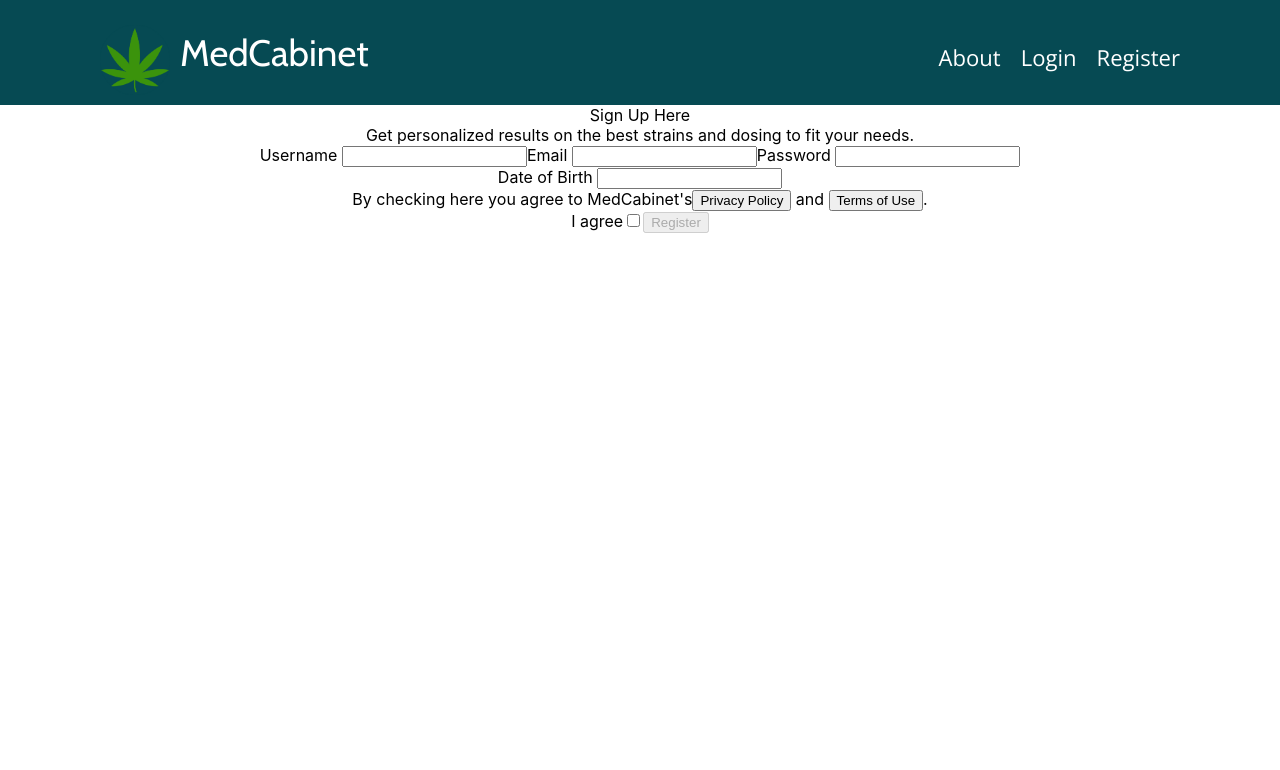
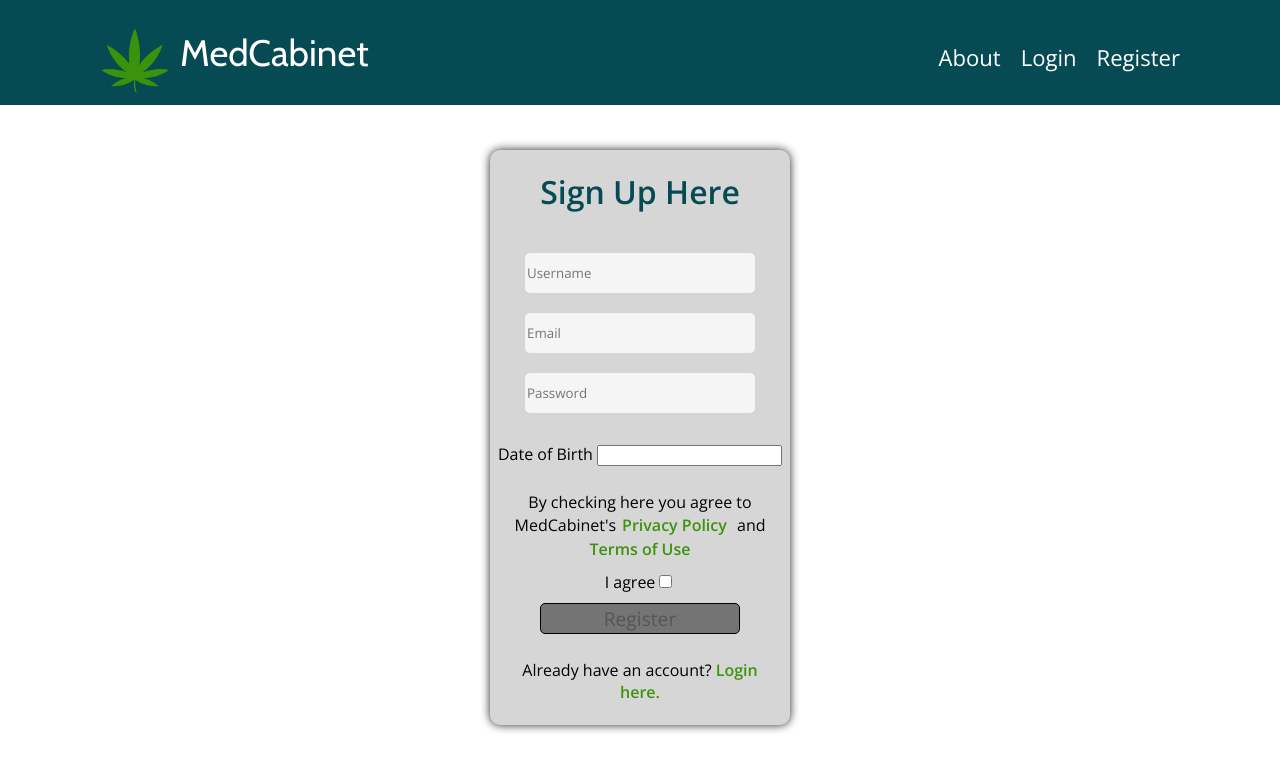
Before and after one commit to bwft-med-cabinet-3/React-1, a React (Create React App) app: page /register in a window 1280 px wide. Shown: the top 770 px of the page. Built offline with nearby package versions, Linux system fonts and the light colour scheme; no server answers.

Commit message:
Route completed

```diff
--- a/package.json
+++ b/package.json
@@ -3,6 +3,9 @@
   "version": "0.1.0",
   "private": true,
   "dependencies": {
+    "@fortawesome/fontawesome-svg-core": "^1.2.30",
+    "@fortawesome/free-solid-svg-icons": "^5.14.0",
+    "@fortawesome/react-fontawesome": "^0.1.11",
     "@testing-library/jest-dom": "^4.2.4",
     "@testing-library/react": "^9.5.0",
     "@testing-library/user-event": "^7.2.1",
--- a/src/components/App.js
+++ b/src/components/App.js
@@ -1,11 +1,15 @@
-import React from "react";
+import React, {useState} from "react";
 import "./App.css";
 import About from "./About";
 import Login from "./Login";
 import Register from "./Register";
 import { Link, Route, Switch } from "react-router-dom";
+import Profile from "./Profile";
+import NewProfile from "./NewProfile";
 
 function App() {
+const [userData, setUserData] = useState(null)
+
   return (
     <div className="App">
       <header className="App-header">
@@ -26,10 +30,16 @@ function App() {
           <About />
         </Route>
         <Route exact path="/login">
-          <Login />
+          <Login setUserData={setUserData} />
         </Route>
         <Route exact path="/register">
-          <Register />
+          <Register setUserData={setUserData} />
+        </Route>
+        <Route exact path="/profile">
+          <Profile userData={userData} />
+        </Route>
+        <Route exact path="/new-profile">
+          <NewProfile userData={userData} />
         </Route>
       </Switch>
     </div>
--- a/src/components/Login.js
+++ b/src/components/Login.js
@@ -3,7 +3,9 @@ import axios from "axios";
 import * as yup from "yup";
 import loginSchema from "./validation/loginSchema";
 import styled from "styled-components";
-import { NavLink } from "react-router-dom";
+import { NavLink, useHistory } from "react-router-dom";
+import { FontAwesomeIcon } from '@fortawesome/react-fontawesome';
+import { f2bd } from '@fortawesome/free-solid-svg-icons';
 
 const FormContainer = styled.form `
     display: flex;
@@ -13,9 +15,9 @@ const FormContainer = styled.form `
     width: 300px;
     margin: 0 auto;
     margin-top: 80px;
-    height: 400px;
+    height: 500px;
     box-shadow: 0 0 10px #262626;
-    background-color: #B9B9B9;
+    background-color: #D6D6D6;
 
     h2 {
         color: #064A53;
@@ -38,22 +40,41 @@ const InputField = styled.input `
     &:hover {
         border: 3px solid #3D930B;
         background-color: white;
+        box-shadow: 0 0 1vw #3D930B;
 
+    &:focus {
+        border: 3px solid #3D930B;
+        background-color: white;
+        box-shadow: 0 0 1vw #3D930B;
+    }
     }
 `
 
 const StyledButton = styled.button `
     width: 200px;
-    height: 50px;
+    height: 40px;
     font-family: "Open Sans";
     font-size: 1.2em;
-    /* background-color: #3D930B; */
+    background-color: #3D930B;
     border-radius: 5px;
+    border: 1px solid #165F10;
     margin-bottom: 15px;
+    box-shadow: 0 0 1vw #165F10;
+
+    &:disabled {
+        background-color: #737473;
+        border: 1px solid black;
+        box-shadow: none;
+    }
 `
 const StyledRedirect = styled.p `
     font-family: "Open Sans";
+    margin-top: 10px;
+    padding: 0 30px;
 
+`
+const Errors = styled.div `
+    margin-top: 20px;
 `
 
 
@@ -68,23 +89,23 @@ const initialLoginErrors = {
   password: "",
 };
 
-const initialCredentials = [];
 
 //set submit button to disabled
 const disableButton = true;
 
-const Login = () => {
+const Login = ({ setUserData }) => {
+
   const [loginValues, setLoginValues] = useState(initialLoginValues);
-  const [orders, setOrders] = useState(initialCredentials);
   const [disabled, setDisabled] = useState(disableButton);
   const [loginErrors, setLoginErrors] = useState(initialLoginErrors);
+
+  const history = useHistory();
 
   //fetching current users credentials data
   const getCredentials = () => {
     axios
       .get("https://reqres.in/api/users")
       .then((response) => {
-        setOrders(response.data.data);
       })
       .catch((error) => {
         debugger;
@@ -96,14 +117,12 @@ const Login = () => {
     axios
       .post("https://reqres.in/api/users", credentials)
       .then((response) => {
-        setOrders([...orders, response.data]);
+        setUserData(response.data);
+        history.push("/profile");
       })
       .catch((error) => {
         console.log("error", error);
         debugger;
-      })
-      .finally(() => {
-        setLoginValues(initialLoginValues);
       });
   };
 
@@ -133,7 +152,7 @@ const Login = () => {
   //login button functionality
   const handleLogin = () => {
     const loginDetails = {
-      username: loginValues.login.trim(),
+      username: loginValues.username.trim(),
       password: loginValues.password.trim(),
     };
     postCredentials(loginDetails);
@@ -186,10 +205,10 @@ const Login = () => {
       <StyledButton disabled={disabled}>Login</StyledButton>
       <StyledRedirect>Don't have an account? <NavLink to="/register" style={{color: '#3D930B', textDecoration: 'none', fontWeight: '600'}}>Register here.</NavLink></StyledRedirect>
 
-      <div className="errors">
+      <Errors className="errors">
         <div>{loginErrors.username}</div>
         <div>{loginErrors.password}</div>
-      </div>
+      </Errors>
     </FormContainer>
   );
 };
--- /dev/null
+++ b/src/components/NewProfile.js
@@ -0,0 +1,104 @@
+import React from "react";
+import styled from "styled-components";
+import moment from "moment";
+
+const NewDashboardHeader = styled.h2 `
+    margin-top: 50px;
+    font-family: "Open Sans";
+    font-weight: 600;
+    font-size: 3.0em;
+
+`
+
+const NewProfileContainer = styled.div `
+    display: flex;
+    margin-top: 50px;
+    justify-content: space-evenly;
+
+`
+const NewDispensaryDiv = styled.div `
+    width: 40%;
+
+    img {
+        width: 300px;
+        height: auto;
+    }
+
+    h4 {
+        font-family: "Open Sans";
+        font-size: 2.0em;
+        margin-bottom: 25px;
+    }
+`
+const Ailments = styled.div `
+    font-family: "Open Sans";
+    font-size: 1.4em;
+    width: 60%;
+    text-align: left;
+    margin-top: 40px;
+    background-color: #3D930B;
+    color: white;
+    padding: 0 30px;
+    padding-bottom: 50px;
+    margin-left: 20px;
+
+    h4{
+        font-size: 1.7em;
+        margin-bottom: 25px;
+        text-align: center;
+        font-weight: 600;
+
+    }
+`
+
+const NewProfileDetails = styled.div `
+    font-family: "Open Sans";
+    font-size: 1.4em;
+    width: 40%;
+    padding: 0 px;
+    text-align: left;
+
+    h4 {
+        font-family: "Open Sans";
+        font-size: 1.7em;
+        margin-bottom: 25px;
+        text-align: center;
+    }
+
+`
+
+const NewProfile = props => {
+    const { userData } = props
+
+    if (!userData) {
+        return null;
+    }
+
+    return (
+        <div>
+            <NewDashboardHeader>{userData.username}'s Dashboard</NewDashboardHeader>
+            <NewProfileContainer>
+                <NewProfileDetails>
+                    <h4>Profile Info</h4>
+                    <p>Name: Jane Doe</p>
+                    <p>Email: {userData.email}</p>
+                    <p>Birthdate: {userData.birthdate}</p>
+                    <p>Favorite Strains: Grandaddy Purple, Banana OG, Northern Lights</p>
+                    <button>Update Info</button>
+                </NewProfileDetails>
+                <NewDispensaryDiv>
+                    <h4>Dispensaries near you</h4>
+                    <img src="/dispensary.jpg" alt="inside view of Colorado dispensary"/>
+                </NewDispensaryDiv>
+            </NewProfileContainer>
+            <Ailments>
+                <h4>Personal Treatments for</h4>
+                <p>Anxiety</p>
+                <p>Pain Management</p>
+                <button>Edit</button>
+            </Ailments>
+        </div>
+    )
+}
+
+export default NewProfile;
--- /dev/null
+++ b/src/components/Profile.js
@@ -0,0 +1,76 @@
+import React from "react";
+import styled from "styled-components";
+
+const DashboardHeader = styled.h2 `
+    margin-top: 50px;
+    font-family: "Open Sans";
+    font-weight: 600;
+    font-size: 3.0em;
+
+`
+
+const ProfileContainer = styled.div `
+    display: flex;
+    margin-top: 50px;
+    justify-content: space-evenly;
+
+`
+const DispensaryDiv = styled.div `
+    width: 40%;
+
+    img {
+        width: 300px;
+        height: auto;
+    }
+
+    h4 {
+        font-family: "Open Sans";
+        font-size: 2.0em;
+        margin-bottom: 25px;
+    }
+`
+
+const ProfileDetails = styled.div `
+    font-family: "Open Sans";
+    font-size: 1.4em;
+    width: 40%;
+    padding: 0 px;
+    text-align: left;
+
+    h4 {
+        font-family: "Open Sans";
+        font-size: 1.7em;
+        margin-bottom: 25px;
+        text-align: center;
+    }
+
+`
+
+const Profile = props => {
+    const { userData } = props
+
+    if (!userData) {
+        return null;
+    }
+
+    return (
+        <div>
+            <DashboardHeader>{userData.username}'s Dashboard</DashboardHeader>
+            <ProfileContainer>
+                <ProfileDetails>
+                    <h4>Profile Info</h4>
+                    <p>Name: Jane Doe</p>
+                    <p>Email: applepie213@email.com</p>
+                    <p>Birthdate: August 16, 1992</p>
+                    <p>Favorite Strains: Grandaddy Purple, Banana OG, Northern Lights</p>
+                </ProfileDetails>
+                <DispensaryDiv>
+                    <h4>Dispensaries near you</h4>
+                    <img src="/dispensary.jpg" alt="inside view of Colorado dispensary"/>
+                </DispensaryDiv>
+            </ProfileContainer>
+        </div>
+    )
+}
+
+export default Profile;
--- a/src/components/Register.js
+++ b/src/components/Register.js
@@ -1,13 +1,96 @@
 import React, { useState, useEffect } from "react";
 import axios from "axios";
 import * as yup from "yup";
+import { NavLink, useHistory } from "react-router-dom";
 import formSchema from "./validation/registrationSchema";
-// import styled from "styled-components";
+import styled from "styled-components";
 import ReactDatePicker from "react-datepicker";
 
-//styling
+const FormContainer = styled.form`
+  display: flex;
+  flex-direction: column;
+  align-items: center;
+  border-radius: 10px;
+  width: 300px;
+  margin: 0 auto;
+  margin-top: 45px;
+  height: 575px;
+  box-shadow: 0 0 10px #262626;
+  background-color: #d6d6d6;
 
-// const DOBContainer = styled.div``;
+  h2 {
+    color: #064a53;
+    font-family: "Open Sans";
+    font-weight: 600;
+    padding: 20px 0;
+    font-size: 2em;
+    margin-bottom: 20px;
+  }
+`;
+const InputField = styled.input`
+  width: 230px;
+  height: 40px;
+  border: none;
+  margin-bottom: 20px;
+  border-radius: 5px;
+  background-color: whitesmoke;
+  font-family: "Open Sans";
+
+  &:hover {
+    border: 3px solid #3d930b;
+    background-color: white;
+    box-shadow: 0 0 1vw #3d930b;
+
+    &:focus {
+      border: 3px solid #3d930b;
+      background-color: white;
+      box-shadow: 0 0 1vw #3d930b;
+    }
+  }
+`;
+
+const StyledButton = styled.button`
+  width: 200px;
+  height: 40px;
+  font-family: "Open Sans";
+  font-size: 1.2em;
+  background-color: #3d930b;
+  border-radius: 5px;
+  border: 1px solid #165f10;
+  margin-bottom: 15px;
+  box-shadow: 0 0 1vw #165f10;
+
+  &:disabled {
+    background-color: #737473;
+    border: 1px solid black;
+    box-shadow: none;
+  }
+`;
+
+const StyledRedirect = styled.p`
+  font-family: "Open Sans";
+  margin-top: 10px;
+  padding: 0 30px;
+`;
+
+const Errors = styled.div`
+  margin-top: 30px;
+`;
+
+const DOB = styled.div`
+  padding: 10px 0;
+  font-family: "Open Sans";
+`;
+
+const StyledTerms = styled.h4`
+  font-family: "Open Sans";
+  margin-top: 15px;
+`;
+
+const Checkbox = styled.label`
+   font-family: "Open Sans";
+   margin: 10px 0;
+`
 
 //set initial form shape and values
 const initialRegisterValues = {
@@ -31,11 +114,13 @@ const intialRegistered = [];
 //set submit button to disabled
 const disableButton = true;
 
-const Register = () => {
+const Register = ({setUserData}) => {
   const [registerValues, setRegisterValues] = useState(initialRegisterValues);
   const [newUsers, setNewUsers] = useState(intialRegistered);
   const [disabled, setDisabled] = useState(disableButton);
   const [registerErrors, setRegisterErrors] = useState(initialRegisterErrors);
+
+  const history = useHistory();
 
   //fetching current user list data
   const getUsers = () => {
@@ -54,7 +139,8 @@ const Register = () => {
     axios
       .post("https://reqres.in/api/users", user)
       .then((response) => {
-        setNewUsers([...newUsers, response.data]);
+        setUserData(response.data);
+        history.push("/new-profile");
       })
       .catch((error) => {
         console.log("error", error);
@@ -91,7 +177,7 @@ const Register = () => {
 
   //birthdate input
   const updateBirthdate = (birthdate) => {
-      updateRegisterInput('birthdate', birthdate);
+    updateRegisterInput("birthdate", birthdate);
   };
 
   //submit button functionality
@@ -131,53 +217,75 @@ const Register = () => {
   };
 
   return (
-    <form onSubmit={onSignUp}>
+    <FormContainer onSubmit={onSignUp}>
       <h2>Sign Up Here</h2>
-      <p>
-        Get personalized results on the best strains and dosing to fit your
-        needs.
-      </p>
       <label>
-        Username&nbsp;
-        <input
+        <InputField
           value={registerValues.username}
           onChange={onRegisterInput}
           name="username"
           type="text"
+          placeholder="Username"
         />
       </label>
       <label>
-        Email&nbsp;
-        <input
+        <InputField
           value={registerValues.email}
           onChange={onRegisterInput}
           name="email"
           type="email"
+          placeholder="Email"
         />
       </label>
       <label>
-        Password&nbsp;
-        <input
+        <InputField
           value={registerValues.password}
           onChange={onRegisterInput}
           name="password"
           type="password"
+          placeholder="Password"
         />
       </label>
       <label>
-        <div>
+        <DOB>
           Date of Birth&nbsp;
           <ReactDatePicker
             selected={registerValues.birthdate}
             onChange={updateBirthdate}
           />
-        </div>
+        </DOB>
       </label>
-      <h4>
+      <StyledTerms>
         By checking here you agree to MedCabinet's
-        <button>Privacy Policy</button> and <button>Terms of Use</button>.
-      </h4>
-      <label>
+        <button
+          style={{
+            fontFamily: "Open Sans",
+            fontSize: "1.0em",
+            color: "#3D930B",
+            textDecoration: "none",
+            fontWeight: "600",
+            border: "none",
+            backgroundColor: "#D6D6D6",
+          }}
+        >
+          Privacy Policy
+        </button>{" "}
+        and{" "}
+        <button
+          style={{
+            fontFamily: "Open Sans",
+            fontSize: "1.0em",
+            color: "#3D930B",
+            textDecoration: "none",
+            fontWeight: "600",
+            border: "none",
+            backgroundColor: "#D6D6D6",
+          }}
+        >
+          Terms of Use
+        </button>
+      </StyledTerms>
+      <Checkbox>
         I agree
         <input
           type="checkbox"
@@ -185,17 +293,30 @@ const Register = () => {
           checked={registerValues.terms}
           onChange={onCheckboxChange}
         />
-      </label>
-      <button disabled={disabled}>Register</button>
+      </Checkbox>
+      <StyledButton disabled={disabled}>Register</StyledButton>
+      <StyledRedirect>
+        Already have an account?{" "}
+        <NavLink
+          to="/register"
+          style={{
+            color: "#3D930B",
+            textDecoration: "none",
+            fontWeight: "600",
+          }}
+        >
+          Login here.
+        </NavLink>
+      </StyledRedirect>
 
-      <div className="errors">
+      <Errors className="errors">
         <div>{registerErrors.username}</div>
         <div>{registerErrors.password}</div>
         <div>{registerErrors.email}</div>
         <div>{registerErrors.birthdate}</div>
         <div>{registerErrors.terms}</div>
-      </div>
-    </form>
+      </Errors>
+    </FormContainer>
   );
 };
 
```
Also changed, not shown: public/dispensary.jpg (added), 1 other file (tests, documents, lock files or other folders).
